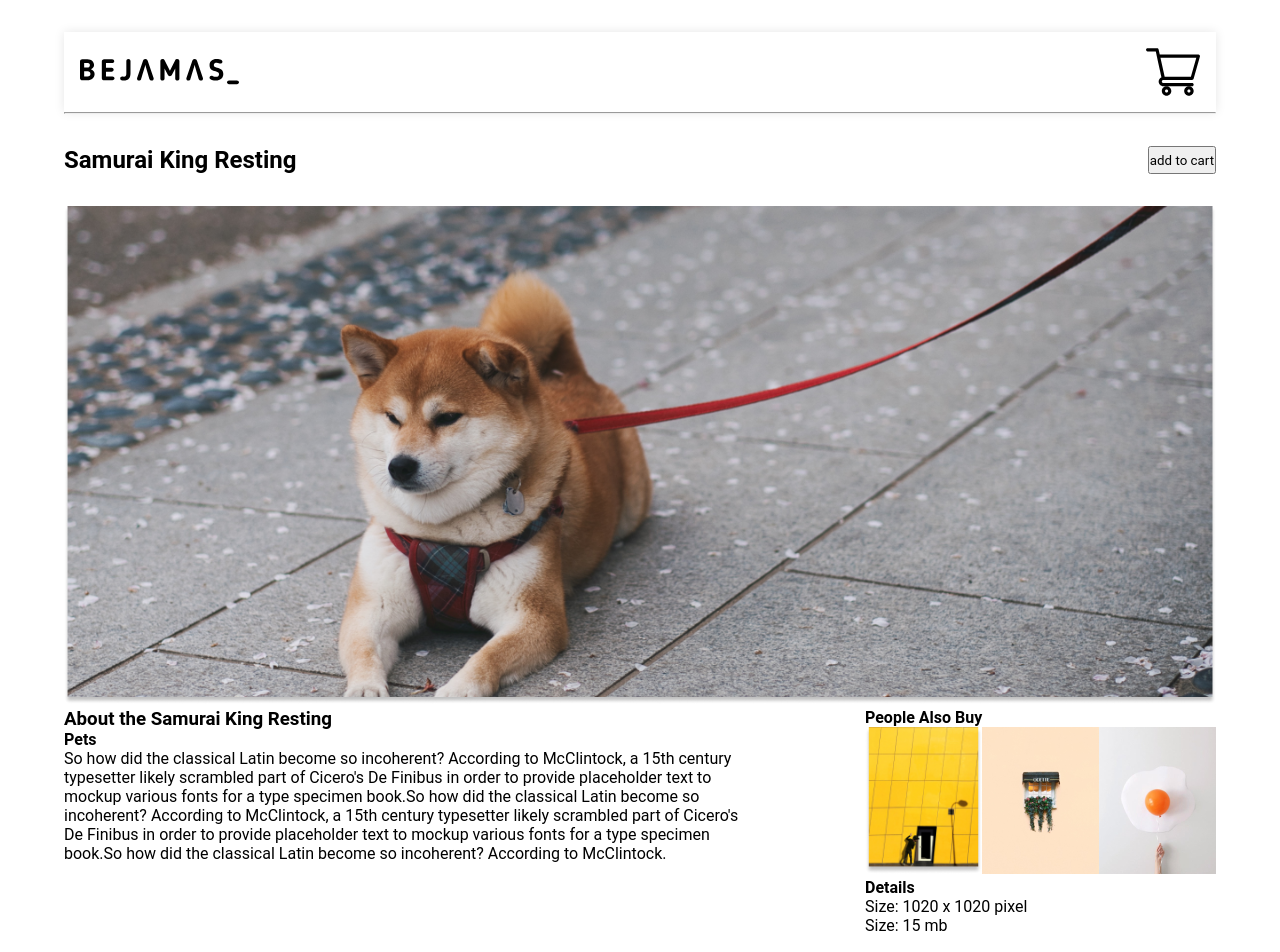
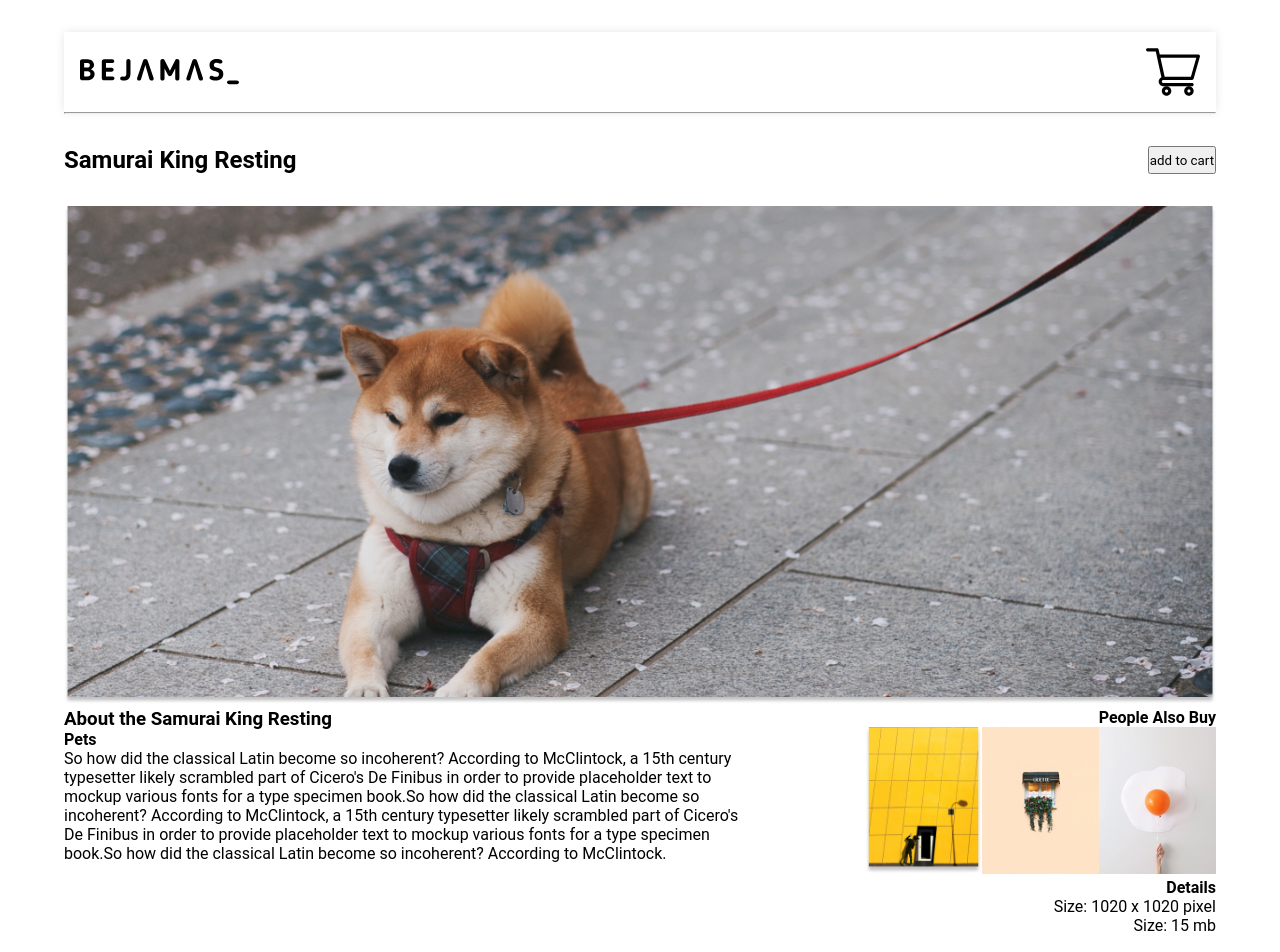
Before and after one commit to adrianmroz82/ecommerce, a React (Vite) app: page / in a window 1280 px wide. Shown: the top 952 px of the page. Built offline with nearby package versions, Linux system fonts and the light colour scheme.

Commit message:
align besteller section

```diff
--- a/src/components/FeaturedArtwork/FeaturedArtwork.module.scss
+++ b/src/components/FeaturedArtwork/FeaturedArtwork.module.scss
@@ -31,18 +31,22 @@
   flex-basis: 60%;
 }
 
-.bestsellerContainer {
-  flex-basis: 40%;
-  justify-content: flex-end;
-}
-
-// ~~~~~~~~~~~~~~~~~~~~~~~~~~~~~~~~~~~~~~~~~~~~~~~~~~~~~~~~~~~~~~~~
-.bestSeller {
+// ~
+.bestSellerContainer {
   display: flex;
   justify-content: flex-end;
+  text-align: right;
+  flex-direction: column;
+  flex-basis: 40%;
 }
 
 .bestSellerImage {
   width: 117px;
   height: 147px;
 }
+
+.rightContent {
+  display: flex;
+  flex-direction: column;
+  justify-content: flex-end;
+}
--- a/src/components/FeaturedArtwork/FeaturedArtwork.tsx
+++ b/src/components/FeaturedArtwork/FeaturedArtwork.tsx
@@ -7,7 +7,6 @@ import bestseller3 from "./../../assets/bestseller3.png";
 const BestSeller = () => {
   return (
     <div className={classes.bestSeller}>
-      <div className={classes.bestSellerContainer}>
       <h4>People Also Buy</h4>
       <div className={classes.imagesContainer}>
         <img className={classes.bestSellerImage} src={bestseller1}></img>
@@ -18,7 +17,6 @@ const BestSeller = () => {
         <h4>Details</h4>
         <p>Size: 1020 x 1020 pixel</p>
         <p>Size: 15 mb</p>
-        </div>
       </div>
     </div>
   );
@@ -42,7 +40,7 @@ const FeaturedArtwork = () => {
           typesetter likely scrambled part of Cicero's De Finibus in order to provide placeholder text to mockup various
           fonts for a type specimen book.So how did the classical Latin become so incoherent? According to McClintock.
         </div>
-        <div className={classes.bestsellerContainer}>
+        <div className={classes.bestSellerContainer}>
           <BestSeller />
         </div>
       </div>
```
Lines whose indentation alone changed are shown as unchanged.
